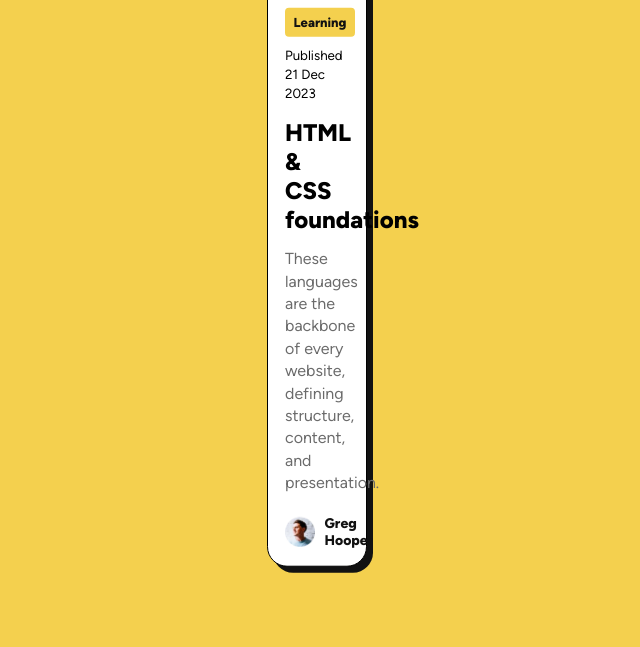
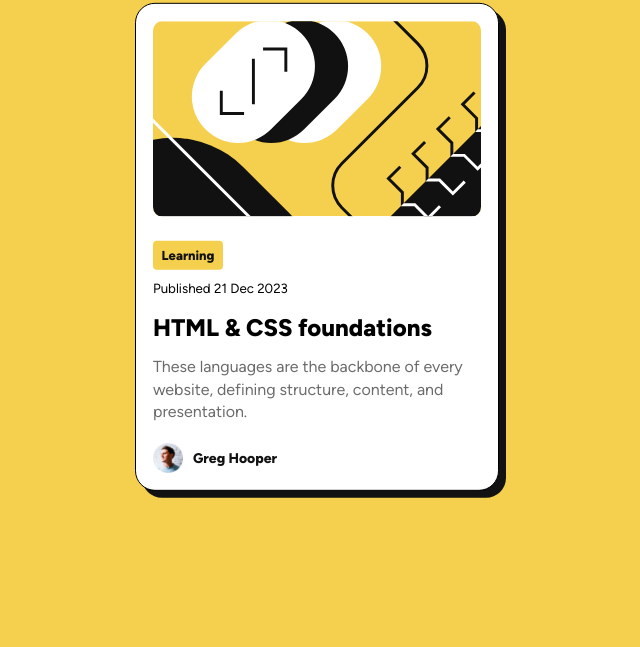
Before and after one commit to thecodingmob/BLOG_PREVIEW_CARD, a plain HTML site: page index.html in a window 1280 px wide. Shown: the part 153-800 px from the top of the page, without its empty margins (323-963 px from the left). Drawn offline with Linux system fonts and the light colour scheme.

Commit message:
adding some intrinsic styling

```diff
--- a/style.css
+++ b/style.css
@@ -25,7 +25,7 @@ body {
   background-color: var(--yellow);
 }
 section#wrapper {
-  width: 100px;
+  width: 364px;
   padding: 17px;
   border: 1px solid black;
   position: absolute;
@@ -34,7 +34,7 @@ section#wrapper {
   transform: translate(-50%, -50%);
   background-color: var(--white);
   border-radius: 20px;
-  box-shadow: 6px 6px var(--gray-950);
+  box-shadow: 7px 7px var(--gray-950);
 }
 aside.w-header img {
   width: 100%;
```
